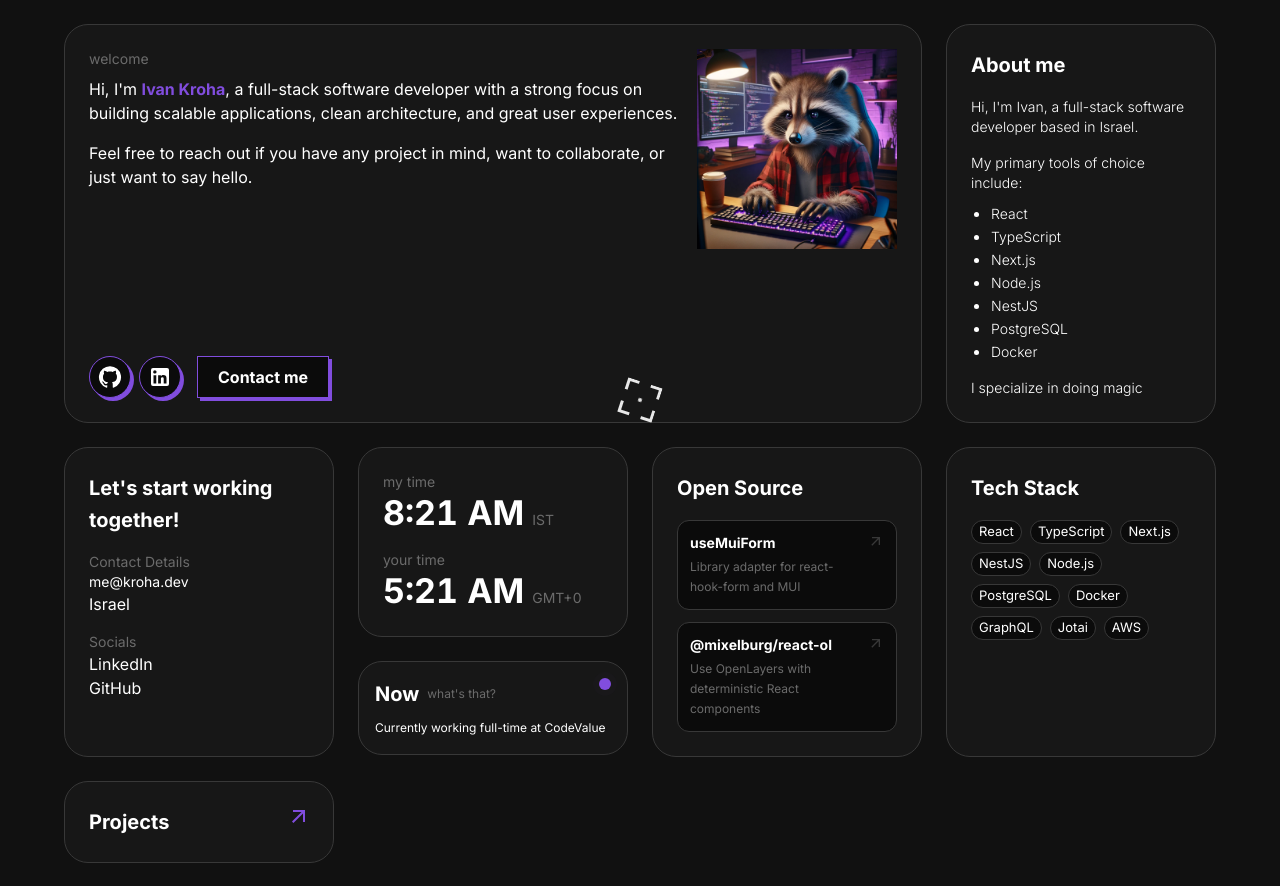
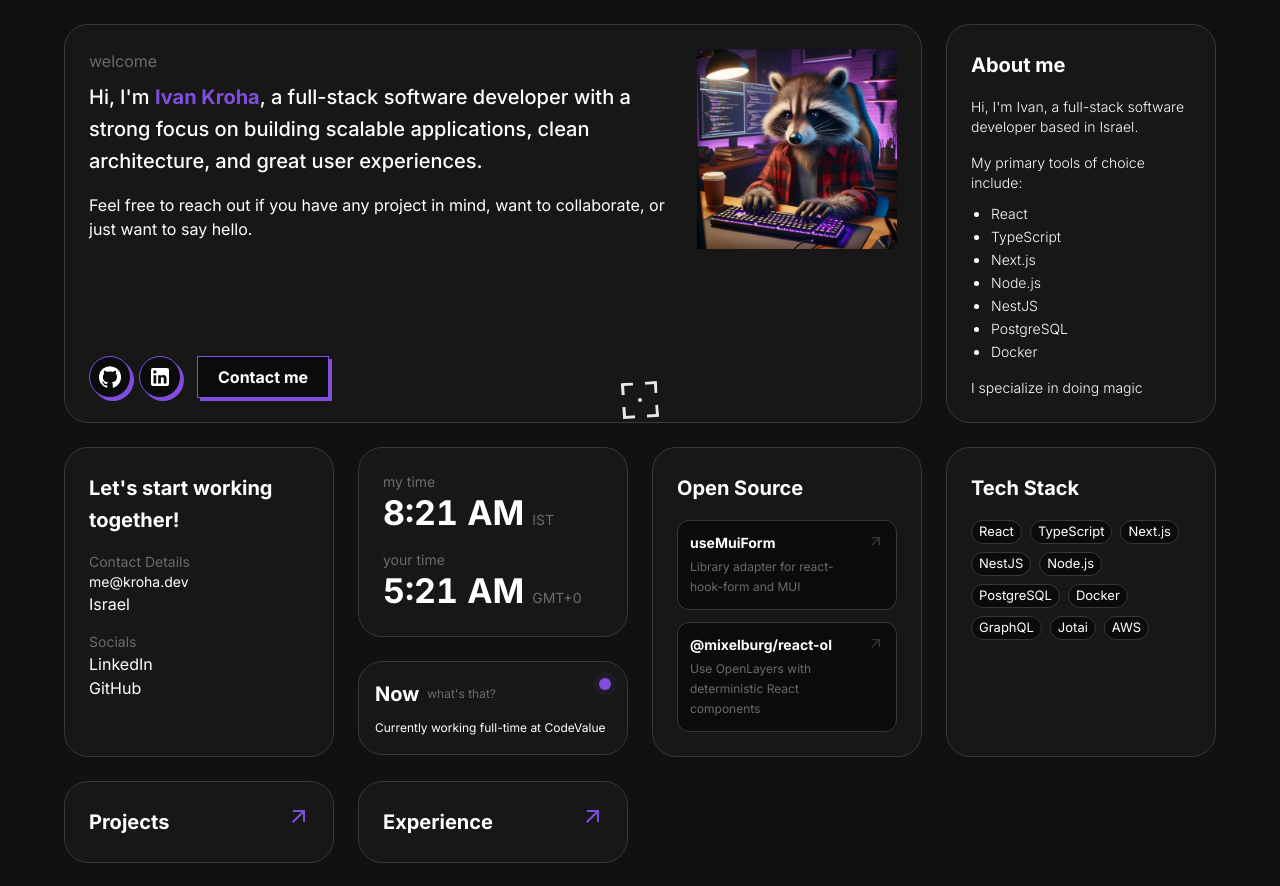
Before and after one commit to mixelburg/portfolio, a Next.js app: page / in a window 1280 px wide. Shown: the top 886 px of the page. Built offline with nearby package versions, Linux system fonts and the light colour scheme.

Commit message:
refactor: simplify Card component usage across multiple cards

```diff
--- a/src/app/page.tsx
+++ b/src/app/page.tsx
@@ -64,14 +64,14 @@
           </Fade>
         </Grid>
         <Grid size={{ xs: 12, md: 6, lg: 3 }}>
-          <Stack gap={{ xs: 1, sm: 2, md: 3 }}>
             <Fade in timeout={500} style={{ transitionDelay: "800ms" }}>
               <ProjectsCard />
             </Fade>
-            <Fade in timeout={500} style={{ transitionDelay: "900ms" }}>
-              <ExperienceLinkCard />
-            </Fade>
-          </Stack>
+        </Grid>
+        <Grid size={{ xs: 12, md: 6, lg: 3 }}>
+          <Fade in timeout={500} style={{ transitionDelay: "900ms" }}>
+            <ExperienceLinkCard />
+          </Fade>
         </Grid>
       </Grid>
     </Box>
--- a/src/components/IntroCard.tsx
+++ b/src/components/IntroCard.tsx
@@ -14,13 +14,13 @@
         <Stack justifyContent="space-between" height="100%" gap={2} flex={1}>
           <Stack>
             <Typography
-              variant="body2"
+              variant="body1"
               sx={{ color: darkslate[300], m: 0 }}
             >
               welcome
             </Typography>
-            <Typography variant="body1" sx={{ mt: 1 }}>
-              Hi, I'm <Typography color="primary" component="span" fontWeight="bold">Ivan Kroha</Typography>, a full-stack software developer with a strong focus on building scalable applications, clean architecture, and great user experiences.
+            <Typography variant="h6" sx={{ mt: 1 }}>
+              Hi, I'm <Typography variant='h6' color="primary" component="span" fontWeight="bold">Ivan Kroha</Typography>, a full-stack software developer with a strong focus on building scalable applications, clean architecture, and great user experiences.
             </Typography>
             <Typography variant="body1" sx={{ mt: 2 }}>
               Feel free to reach out if you have any project in mind, want to collaborate, or just want to say hello.
```
